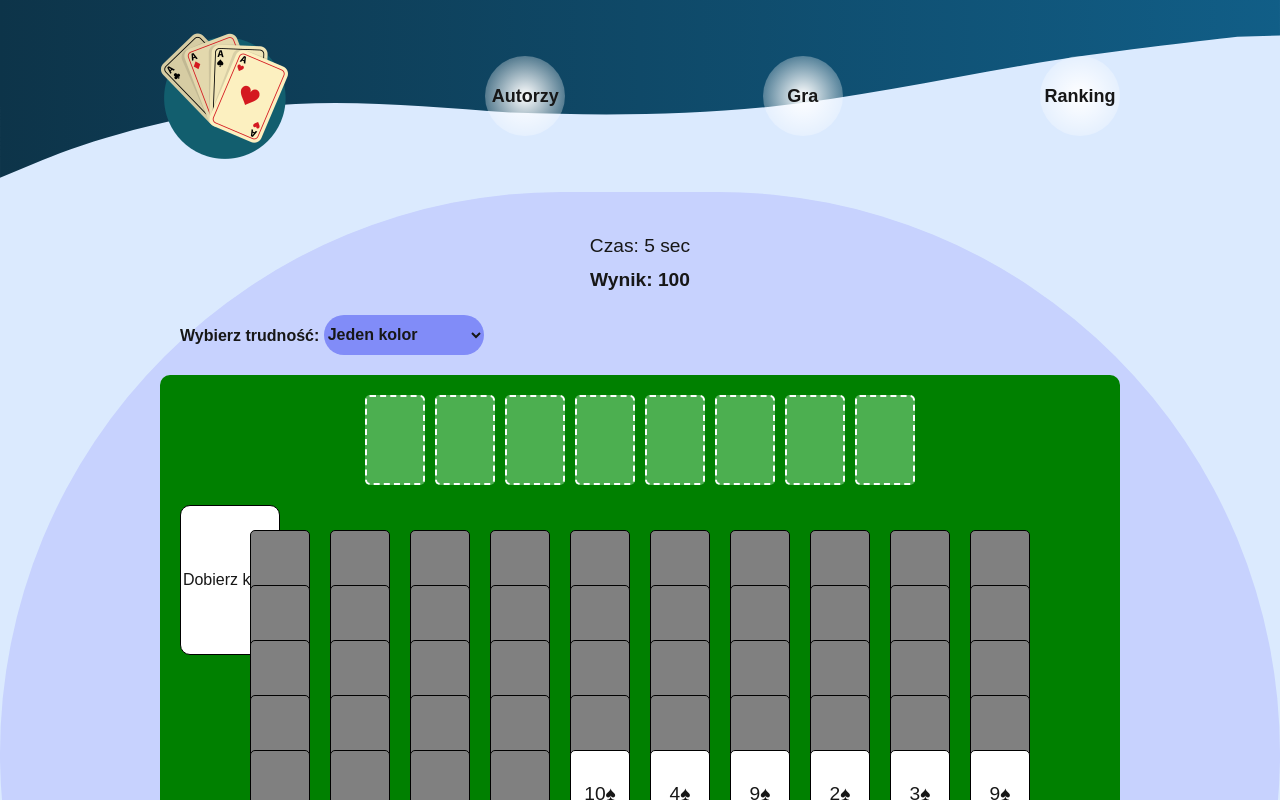
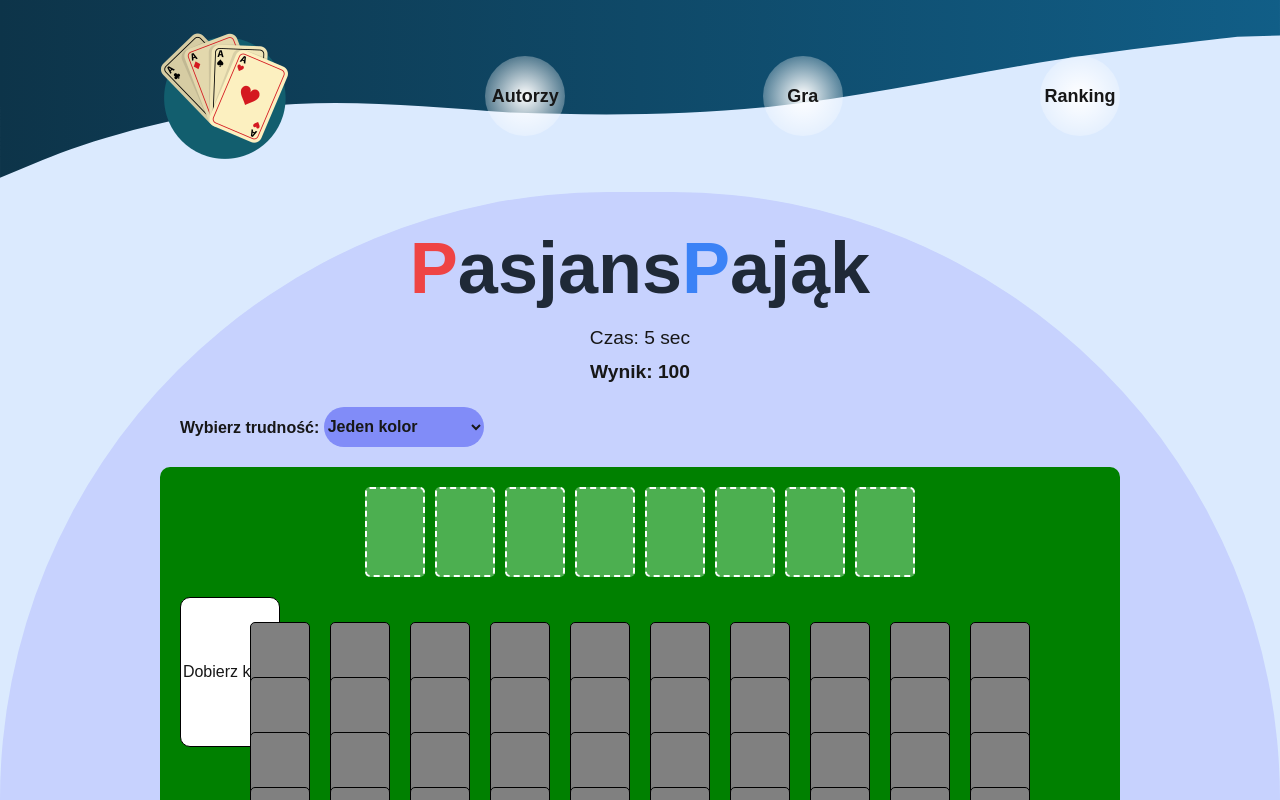
Before and after one commit to PosimAndrzej/JWPWAI_Projekt, a Next.js app: page /gra in a window 1280 px wide. Shown: the top 800 px of the page. Built offline with nearby package versions, Linux system fonts and the light colour scheme.

Commit message:
Add files via upload

```diff
--- a/app/components/game/SolitaireGame.js
+++ b/app/components/game/SolitaireGame.js
@@ -399,6 +399,9 @@ const SolitaireGame = ({ saveScore, user }) => {
 
   return (
     <div>
+<h1 className="mb-5 flex items-center justify-center text-5xl md:text-7xl font-extrabold text-gray-800">
+  <span className="text-red-500">P</span>asjans <span className="text-blue-500">P</span>ająk
+</h1>
 
       {/* Informacje o grze */}
       <div className={styles.gameInfo}>
```
